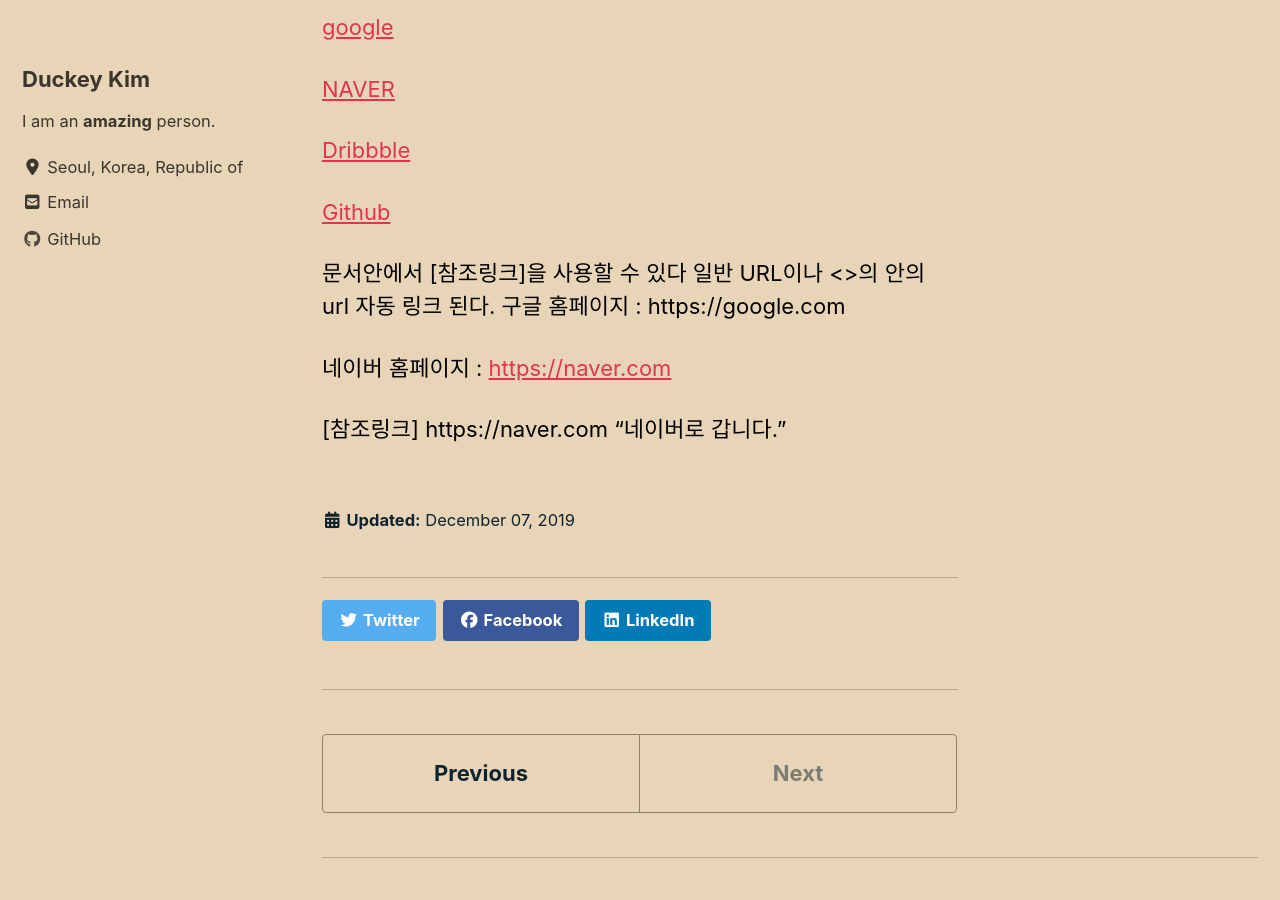
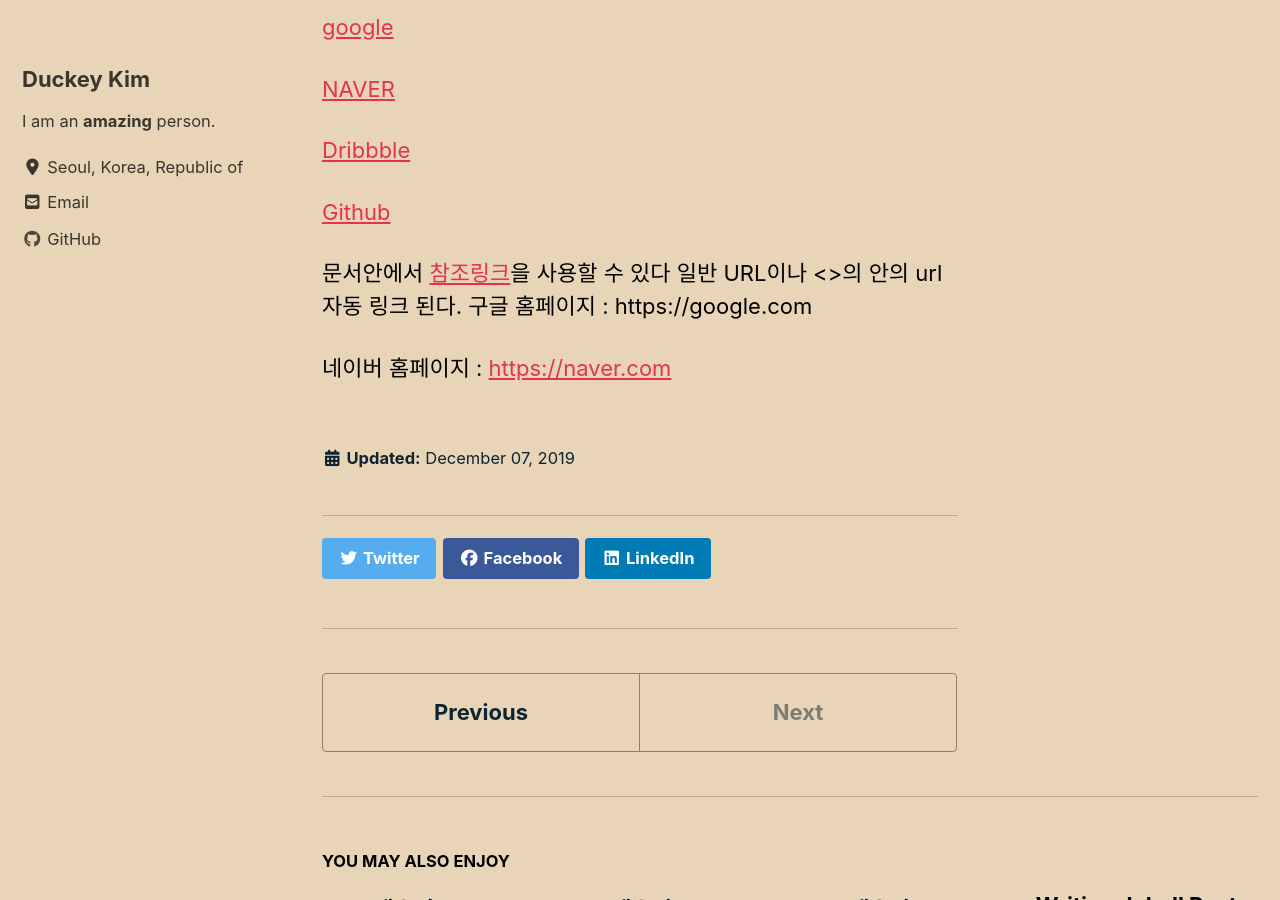
Before and after one commit to duckey-kim/duckey-kim.github.io, a Jekyll site: the page built from _posts/2019-12-07-MarkDown연습.md, in a window 1280 px wide and 900 px high, scrolled down 2298 px. Built offline with Jekyll 4.4.1, drawn with Linux system fonts in a browser that asks for light colours; cached includes are drawn as plain includes; nearby versions of some CDN libraries.

Commit message:
Update 2019-12-07-MarkDown연습.md

```diff
--- a/_posts/2019-12-07-MarkDown연습.md
+++ b/_posts/2019-12-07-MarkDown연습.md
@@ -81,4 +81,4 @@
 
 [Dribbble link]: https://dribbble.com
 [1]: https://github.com
-[참조링크] https://naver.com "네이버로 갑니다."
+[참조링크]: https://naver.com "네이버로 갑니다."
```
